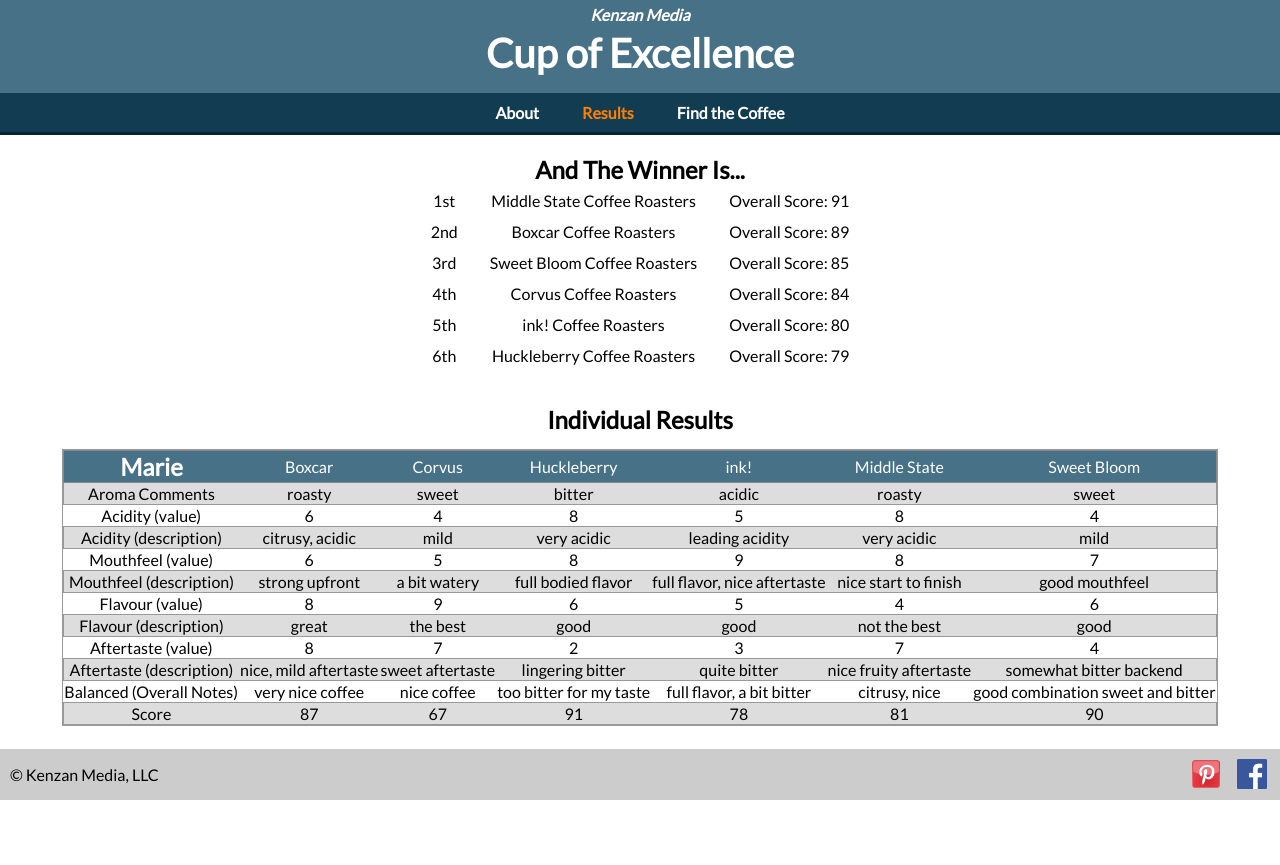
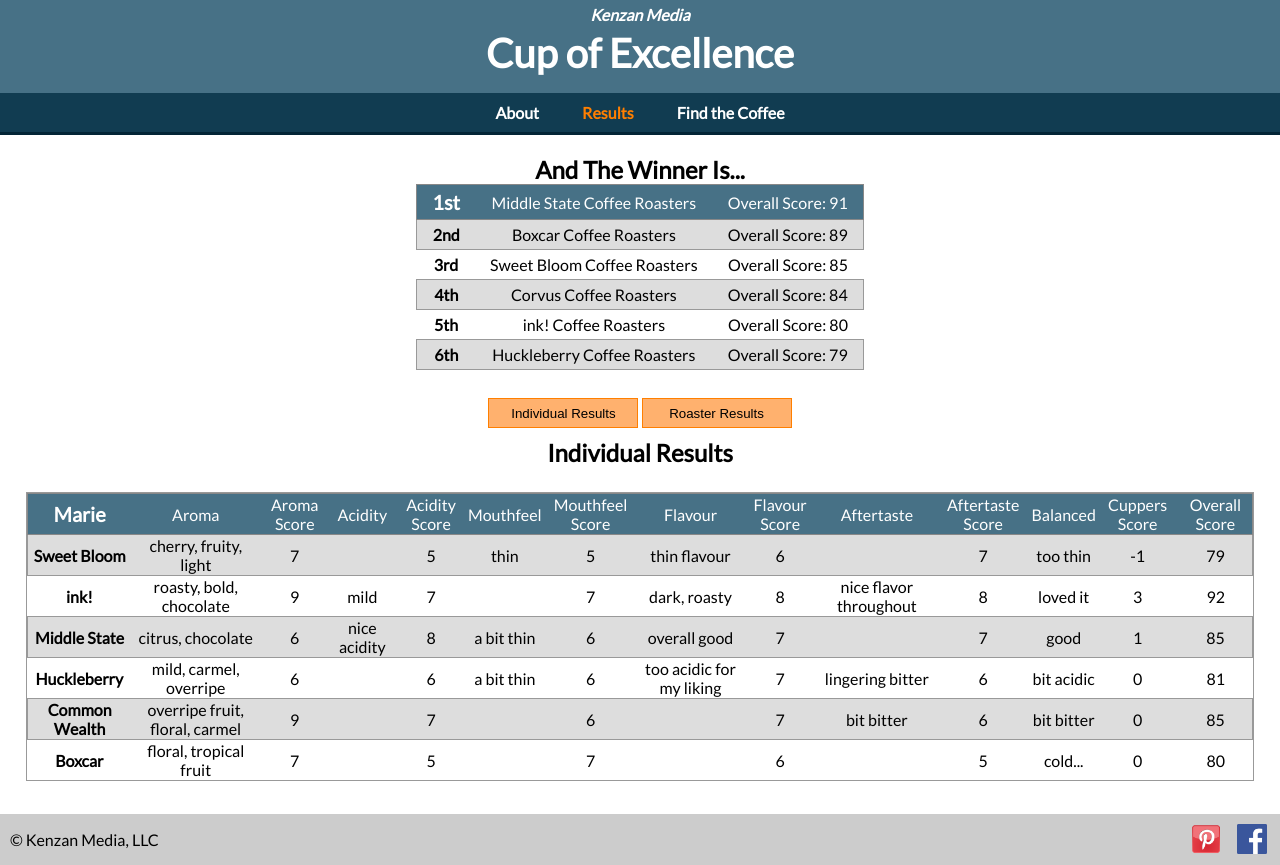
Before and after one commit to mornindew/kenzanCoffee, a plain HTML site: page Results.html in a window 1280 px wide. Before the commit the page ends 800 px from the top, so only its background shows below. Drawn offline with nearby package versions, Linux system fonts and the light colour scheme.

Commit message:
Added individual/roster toggle buttons

```diff
--- a/Results.html
+++ b/Results.html
@@ -5,7 +5,9 @@
     <title>Cup of Excellence</title>
     <link href='https://fonts.googleapis.com/css?family=Lato:400,300' rel='stylesheet' type='text/css'>
     <link rel="stylesheet" type="text/css" href="style.css" />
-    <script type="text/javascript" src="individual_results.js"></script>
+    <link rel="stylesheet" type="text/css" href="table.css" />
+    <script src="https://ajax.googleapis.com/ajax/libs/jquery/1.12.0/jquery.min.js"></script>
+    <script type="text/javascript" src="roaster-indiv-button.js"></script>
 </head>
 <body>
 <header>
@@ -42,116 +44,230 @@
         </tr>
     </table>
 </section>
-<section class="individual-results" >
+
+<div class="button">
+<button id="individualResult"> Individual Results </button>
+<button id="roasterResult"> Roaster Results </button>
+</div>
+
+<section class="individual-results">
 
     <h2> Individual Results </h2>
 
     <table >
         <tr>
-            <td> <div class="individual-name"> Marie </div> </td> <td> Boxcar </td> <td> Corvus </td> <td> Huckleberry </td>
-            <td> ink!</td> <td> Middle State </td> <td> Sweet Bloom </td>
+            <td> <div class="individual-name"> Marie </div> </td> <td> Aroma </td> <td> Aroma Score </td> <td> Acidity </td>
+            <td> Acidity Score </td> <td> Mouthfeel </td> <td> Mouthfeel Score </td> <td> Flavour </td> <td> Flavour Score </td>
+            <td> Aftertaste</td> <td> Aftertaste Score</td> <td> Balanced </td> <td> Cuppers Score</td> <td> Overall Score </td>
         </tr>
         <tr>
-            <td> Aroma Comments </td>
-            <td> roasty </td>
-            <td> sweet </td>
-            <td> bitter</td>
-            <td> acidic </td>
-            <td> roasty </td>
-            <td> sweet </td>
+            <td class="roasterName"> Sweet Bloom </td>
+            <td> cherry, fruity, light</td>
+            <td> 7 </td>
+            <td> </td>
+            <td> 5 </td>
+            <td> thin </td>
+            <td> 5 </td>
+            <td> thin flavour </td>
+            <td> 6 </td>
+            <td>  </td>
+            <td> 7 </td>
+            <td> too thin </td>
+            <td> -1 </td>
+            <td> 79 </td>
         </tr>
         <tr>
-            <td> Acidity (value) </td>
-            <td> 6</td>
-            <td> 4</td>
+            <td class="roasterName"> ink! </td>
+            <td> roasty, bold, chocolate</td>
+            <td> 9 </td>
+            <td> mild </td>
+            <td> 7 </td>
+            <td>  </td>
+            <td> 7 </td>
+            <td> dark, roasty </td>
             <td> 8 </td>
-            <td> 5 </td>
+            <td> nice flavor throughout </td>
             <td> 8 </td>
-            <td> 4 </td>
+            <td> loved it </td>
+            <td> 3 </td>
+            <td> 92 </td>
         </tr>
         <tr>
-            <td> Acidity (description) </td>
-            <td> citrusy, acidic </td>
-            <td> mild </td>
-            <td> very acidic </td>
-            <td> leading acidity</td>
-            <td> very acidic </td>
-            <td> mild </td>
+            <td class="roasterName"> Middle State </td>
+            <td> citrus, chocolate</td>
+            <td> 6 </td>
+            <td> nice acidity </td>
+            <td> 8 </td>
+            <td> a bit thin </td>
+            <td> 6 </td>
+            <td> overall good </td>
+            <td> 7 </td>
+            <td>  </td>
+            <td> 7 </td>
+            <td> good </td>
+            <td> 1 </td>
+            <td> 85 </td>
         </tr>
         <tr>
-            <td> Mouthfeel (value) </td>
-            <td> 6</td>
-            <td> 5</td>
-            <td> 8</td>
-            <td> 9</td>
-            <td> 8</td>
-            <td> 7</td>
+            <td class="roasterName"> Huckleberry </td>
+            <td> mild, carmel, overripe</td>
+            <td> 6 </td>
+            <td> </td>
+            <td> 6 </td>
+            <td> a bit thin </td>
+            <td> 6 </td>
+            <td> too acidic for my liking </td>
+            <td> 7 </td>
+            <td> lingering bitter </td>
+            <td> 6 </td>
+            <td> bit acidic </td>
+            <td> 0 </td>
+            <td> 81 </td>
         </tr>
         <tr>
-            <td> Mouthfeel (description) </td>
-            <td> strong upfront</td>
-            <td> a bit watery </td>
-            <td> full bodied flavor </td>
-            <td> full flavor, nice aftertaste </td>
-            <td> nice start to finish</td>
-            <td> good mouthfeel </td>
+            <td class="roasterName"> Common Wealth </td>
+            <td> overripe fruit, floral, carmel </td>
+            <td> 9 </td>
+            <td> </td>
+            <td> 7 </td>
+            <td>  </td>
+            <td> 6 </td>
+            <td>  </td>
+            <td> 7 </td>
+            <td> bit bitter </td>
+            <td> 6 </td>
+            <td> bit bitter </td>
+            <td> 0 </td>
+            <td> 85 </td>
         </tr>
         <tr>
-            <td> Flavour (value) </td>
-            <td> 8</td>
-            <td> 9</td>
-            <td> 6</td>
-            <td> 5</td>
-            <td> 4</td>
-            <td> 6</td>
-        </tr>
-        <tr>
-            <td> Flavour (description) </td>
-            <td>great</td>
-            <td>the best</td>
-            <td>good</td>
-            <td>good</td>
-            <td>not the best</td>
-            <td>good</td>
-        </tr>
-        <tr>
-            <td> Aftertaste (value) </td>
-            <td>8</td>
-            <td>7</td>
-            <td>2</td>
-            <td>3</td>
-            <td>7</td>
-            <td>4</td>
-        </tr>
-        <tr>
-            <td> Aftertaste (description) </td>
-            <td>nice, mild aftertaste</td>
-            <td>sweet aftertaste</td>
-            <td>lingering bitter</td>
-            <td>quite bitter</td>
-            <td>nice fruity aftertaste</td>
-            <td>somewhat bitter backend</td>
-        </tr>
-        <tr>
-            <td> Balanced (Overall Notes) </td>
-            <td> very nice coffee </td>
-            <td> nice coffee </td>
-            <td> too bitter for my taste</td>
-            <td> full flavor, a bit bitter </td>
-            <td> citrusy, nice</td>
-            <td> good combination sweet and bitter</td>
-        </tr>
-        <tr>
-            <td> Score </td>
-            <td> 87 </td>
-            <td> 67 </td>
-            <td> 91 </td>
-            <td> 78 </td>
-            <td> 81 </td>
-            <td> 90 </td>
+            <td class="roasterName"> Boxcar </td>
+            <td> floral, tropical fruit </td>
+            <td> 7 </td>
+            <td> </td>
+            <td> 5 </td>
+            <td>  </td>
+            <td> 7 </td>
+            <td>  </td>
+            <td> 6 </td>
+            <td>  </td>
+            <td> 5 </td>
+            <td> cold... </td>
+            <td> 0 </td>
+            <td> 80 </td>
         </tr>
     </table>
 </section>
+
+<section class="roaster-results">
+
+    <h2> Roaster Results </h2>
+
+    <table >
+        <tr>
+            <td> <div class="roasterName"> Middle State </div> </td> <td> Aroma </td> <td> Aroma Score </td> <td> Acidity </td>
+            <td> Acidity Score </td> <td> Mouthfeel </td> <td> Mouthfeel Score </td> <td> Flavour </td> <td> Flavour Score </td>
+            <td> Aftertaste</td> <td> Aftertaste Score</td> <td> Balanced </td> <td> Cuppers Score</td> <td> Overall Score </td>
+        </tr>
+        <tr>
+            <td class="individualName"> Marie </td>
+            <td> cherry, fruity, light</td>
+            <td> 7 </td>
+            <td> </td>
+            <td> 5 </td>
+            <td> thin </td>
+            <td> 5 </td>
+            <td> thin flavour </td>
+            <td> 6 </td>
+            <td>  </td>
+            <td> 7 </td>
+            <td> too thin </td>
+            <td> -1 </td>
+            <td> 79 </td>
+        </tr>
+        <tr>
+            <td class="individualName"> Craig </td>
+            <td> roasty, bold, chocolate</td>
+            <td> 9 </td>
+            <td> mild </td>
+            <td> 7 </td>
+            <td>  </td>
+            <td> 7 </td>
+            <td> dark, roasty </td>
+            <td> 8 </td>
+            <td> nice flavor throughout </td>
+            <td> 8 </td>
+            <td> loved it </td>
+            <td> 3 </td>
+            <td> 92 </td>
+        </tr>
+        <tr>
+            <td class="individualName"> Justin </td>
+            <td> citrus, chocolate</td>
+            <td> 6 </td>
+            <td> nice acidity </td>
+            <td> 8 </td>
+            <td> a bit thin </td>
+            <td> 6 </td>
+            <td> overall good </td>
+            <td> 7 </td>
+            <td>  </td>
+            <td> 7 </td>
+            <td> good </td>
+            <td> 1 </td>
+            <td> 85 </td>
+        </tr>
+        <tr>
+            <td class="individualName"> Keith </td>
+            <td> mild, carmel, overripe</td>
+            <td> 6 </td>
+            <td> </td>
+            <td> 6 </td>
+            <td> a bit thin </td>
+            <td> 6 </td>
+            <td> too acidic for my liking </td>
+            <td> 7 </td>
+            <td> lingering bitter </td>
+            <td> 6 </td>
+            <td> bit acidic </td>
+            <td> 0 </td>
+            <td> 81 </td>
+        </tr>
+        <tr>
+            <td class="individualName"> Walter </td>
+            <td> overripe fruit, floral, carmel </td>
+            <td> 9 </td>
+            <td> </td>
+            <td> 7 </td>
+            <td>  </td>
+            <td> 6 </td>
+            <td>  </td>
+            <td> 7 </td>
+            <td> bit bitter </td>
+            <td> 6 </td>
+            <td> bit bitter </td>
+            <td> 0 </td>
+            <td> 85 </td>
+        </tr>
+        <tr>
+            <td class="individualName"> Alex </td>
+            <td> floral, tropical fruit </td>
+            <td> 7 </td>
+            <td> </td>
+            <td> 5 </td>
+            <td>  </td>
+            <td> 7 </td>
+            <td>  </td>
+            <td> 6 </td>
+            <td>  </td>
+            <td> 5 </td>
+            <td> cold... </td>
+            <td> 0 </td>
+            <td> 80 </td>
+        </tr>
+    </table>
+</section>
+
 <footer>
     <p> &copy Kenzan Media, LLC</p>
     <img src="Facebook_Logo.png" alt="Facebook Logo" class="socialMedia" />
--- /dev/null
+++ b/results-table.css
@@ -0,0 +1,5 @@
+.roaster-winner table {
+    text-align: center;
+    display: inline-block;
+    border: none;
+}
--- a/style.css
+++ b/style.css
@@ -65,11 +65,10 @@
 
 footer {
     font-family: "Lato", sans-serif;
-    position: fixed;
-    bottom: 0;
+    display: inline-block;
     width: 100%;
-    margin-top: 50px;
-    background-color: #cccccc;
+    margin-top: 20px;
+    background-color: #cccccc
 }
 
 footer p {
@@ -169,39 +168,46 @@
     padding: 5px 15px;
 }
 
-/** Individual Results **/
-
-.individual-name {
-    font-size: 1.5em;
-    font-weight: 800;
-}
-
-.individual-results h2 {
-    margin: 30px 0 15px 0;
-}
-
-.individual-results {
-    font-family: "Lato", sans-serif;
+/** Buttons **/
+.button {
     text-align: center;
 }
 
-.individual-results table {
+button {
+    height: 30px;
+    width: 150px;
     display: inline-block;
-    border: 1px solid #999;
-    margin: auto;
-    border-collapse: collapse;
+    margin: 25px auto 5px;
+    background-color: #ffb16e;
+    border: solid 1px #FF7F00;
+}
+
+button:focus{
+    outline: none;
+}
+
+/** Individual Results **/
+
+.individual-results h2 {
+    text-align: center;
+    margin: 5px 0 15px 0;
 }
 
 
-.individual-results table tr:nth-child(1){
-     background-color: #477186;
-     color: white;
-     border: 1px solid #888;
- }
+/** Roaster Results **/
 
-.individual-results table tr:nth-child(even){
-    background-color: #dddddd;
-    border: 1px solid #999;
+.roaster-results h2 {
+    margin: 5px 0 15px 0;
+    text-align: center;
+}
+
+/** Toggle between results using class **/
+
+.inactive {
+    display: none;
+}
+.active {
+    display: inline-block;
 }
 
 /**************************************************************************************
@@ -213,7 +219,7 @@
     font-size: 0.75em;
 }
 
-.map .coffeeLocation {
+.map .roasterName {
     font-size: 1em;
     font-weight: 900;
 }
--- /dev/null
+++ b/table.css
@@ -0,0 +1,27 @@
+tr td:first-child {
+    font-weight: bolder;
+}
+
+tr:first-child td:first-child {
+    font-size: 1.25em;
+    font-weight: 800;
+}
+
+table {
+    text-align: center;
+    display: inline-block;
+    border: 1px solid #999;
+    margin: 10px 2% 10px 2%;
+    border-collapse: collapse;
+}
+
+table tr:nth-child(1){
+    background-color: #477186;
+    color: white;
+    border: 1px solid #888;
+}
+
+table tr:nth-child(even){
+    background-color: #dddddd;
+    border: 1px solid #999;
+}
```
Also changed, not shown: index.html (+1 -0 lines), individual_results.js (deleted, +0 -42 lines), map.html (+7 -6 lines), roaster-indiv-button.js (added, +33 -0 lines).
